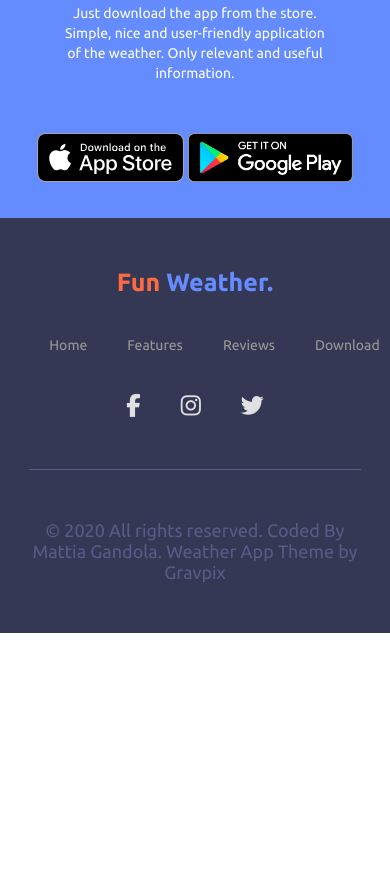
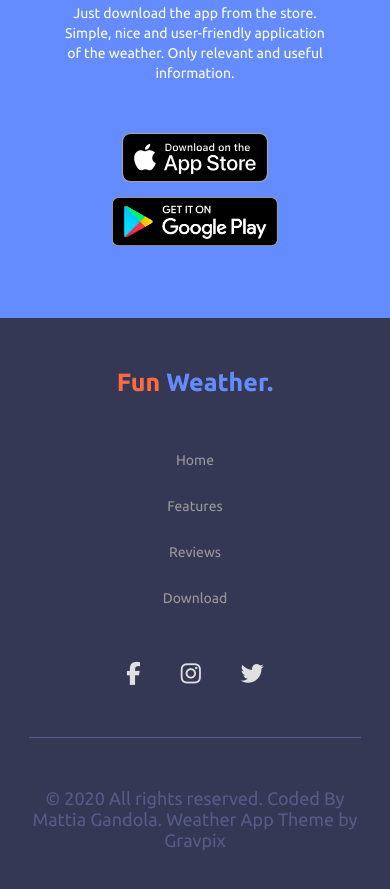
Before and after one commit to Matiosca/weatherAppWebsite, a plain HTML site: page index.html in a window 390 px wide. Shown: the part 6415-7304 px from the top of the page. Before the commit the page ends 7048 px from the top, so only its background shows below. Drawn offline with Linux system fonts and the light colour scheme.

Commit message:
phone view adjustments

```diff
--- a/styles/_download.scss
+++ b/styles/_download.scss
@@ -3,6 +3,9 @@
   position: relative;
   height: 400px;
   padding: 40px;
+  @include responsive(phone) {
+    height: 500px;
+  }
   .download-overlay {
     position: absolute;
     top: 0;
@@ -40,8 +43,19 @@
         }
       }
       .download-buttons {
+        @include flex(flex-start);
+        @include responsive(phone) {
+          flex-direction: column;
+        }
         .down-btn {
           height: 49px;
+        }
+        .down-google {
+          margin-left: 20px;
+          @include responsive(phone) {
+            margin-left: 0px;
+            margin-top: 15px;
+          }
         }
       }
     }
--- a/styles/_footer.scss
+++ b/styles/_footer.scss
@@ -29,10 +29,16 @@ footer {
       }
       .footer-nav-ul {
         @include flex(space-between);
+        @include responsive(tab-port) {
+          flex-direction: column;
+        }
         .footer-nav-li {
           color: $greyText;
           margin: 0 20px;
           font-size: 14px;
+          @include responsive(tab-port) {
+            margin: 15px 0;
+          }
           &:hover {
             color: #fff;
           }
```
Also changed, not shown: styles/style.css, 1 other file.
